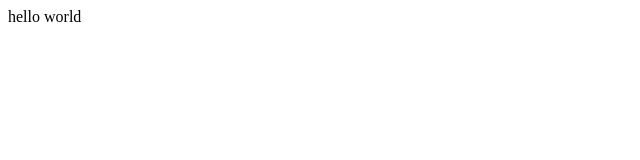
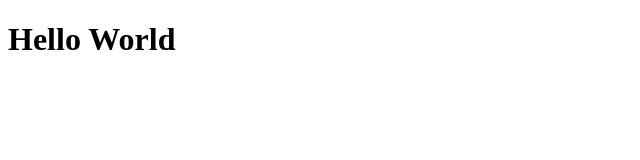
Before and after one commit to SarahNegm25/VCS-Lab.1, a plain HTML site: page index.html in a window 1280 px wide. Shown: the whole page, without its empty margins (0-640 px from the left). Drawn offline with Linux system fonts and the light colour scheme.

Commit message:
update 1

```diff
--- a/index.html
+++ b/index.html
@@ -7,6 +7,12 @@
     <title>Document</title>
 </head>
 <body>
-    hello world
+    <h1 onmouseover="change();">Hello World</h1>
+
+    <script>
+    function change(){
+    this.innerText="hello from the script";
+    }
+    </script>
 </body>
 </html>
```
